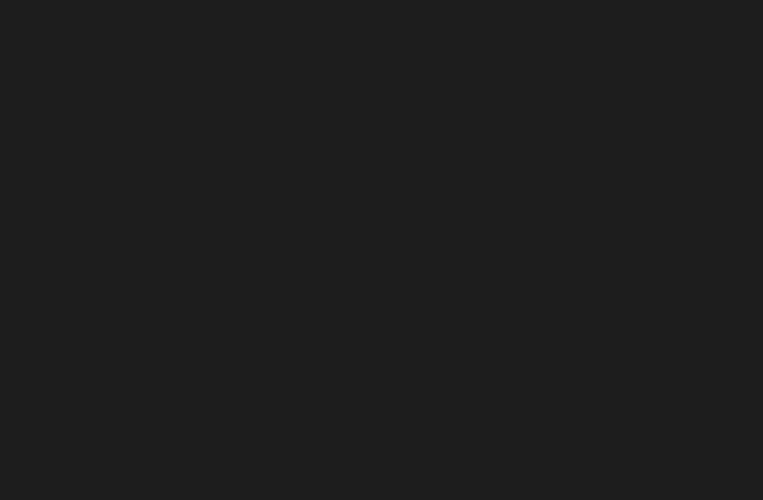
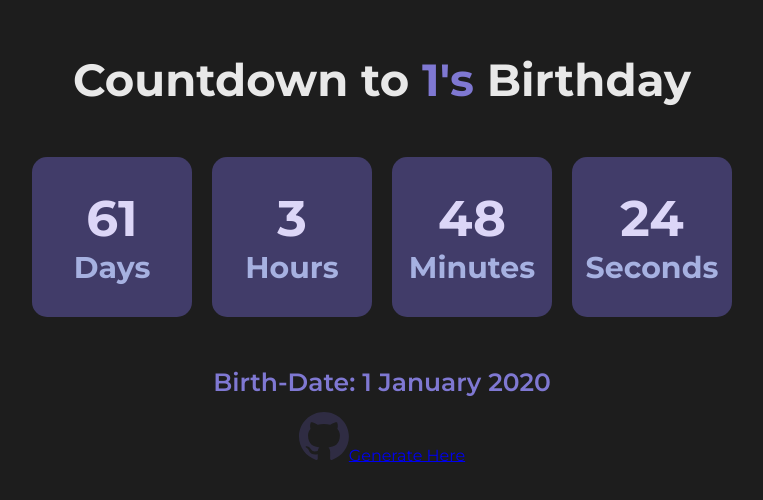
Before and after one commit to Renirous/Birthday-Wisher, a React (Create React App) app: page /birthday/1/1/1 in a window 1280 px wide. Shown: the part 142-642 px from the top of the page, without its empty margins (258-1021 px from the left). Built offline with nearby package versions, Linux system fonts and the light colour scheme.

Commit message:
Generates Birthday from Router Params

```diff
--- a/src/App.js
+++ b/src/App.js
@@ -8,12 +8,12 @@
   return (
     <div className='App'>
       <Switch>
-        <Route exact path='/'>
-          <Birthday />
-        </Route>
-        <Route exact path='/birthday'>
-          <RouterBirthday />
-        </Route>
+        <Route exact path='/' component={Birthday} />
+        <Route
+          exact
+          path='/birthday/:name?/:day?/:month?'
+          component={RouterBirthday}
+        />
       </Switch>
     </div>
   );
--- a/src/Birthday.jsx
+++ b/src/Birthday.jsx
@@ -3,7 +3,7 @@
 import githubLogo from './githubLogo.svg';
 import { Link } from 'react-router-dom';
 
-const Birthday = () => {
+const Birthday = ({ name, day, month }) => {
   // useState Hooks
   const [state, setState] = useState({
     seconds: 0,
@@ -13,9 +13,11 @@
     isItBday: false,
   });
 
-  const name = 'Deepankar'; // Name of the Person
-  const month = 6; // Month of the Birthday
-  const day = 14; // Day of the Birthday
+  if (name === undefined && day === undefined && month === undefined) {
+    name = 'Deepankar'; // Name of the Person
+    month = 6; // Month of the Birthday
+    day = 14; // Day of the Birthday
+  }
 
   // get current time
   const currentTime = new Date();
@@ -80,7 +82,7 @@
         }));
       }
     }, 1000);
-  }, [currentYear, isItBday]);
+  }, [currentYear, day, isItBday, month]);
 
   let birth = new Date(currentYear, month - 1, day);
   const monthNames = [
--- a/src/RouterBirthday.jsx
+++ b/src/RouterBirthday.jsx
@@ -1,7 +1,14 @@
 import React from 'react';
+import Birthday from './Birthday';
 
-const RouterBirthday = () => {
-  return <div>RouterBirthday Here</div>;
+const RouterBirthday = (props) => {
+  const { params } = props.match;
+  const { name, day, month } = params;
+  return (
+    <>
+      <Birthday name={name} month={month} day={day} />
+    </>
+  );
 };
 
 export default RouterBirthday;
```
